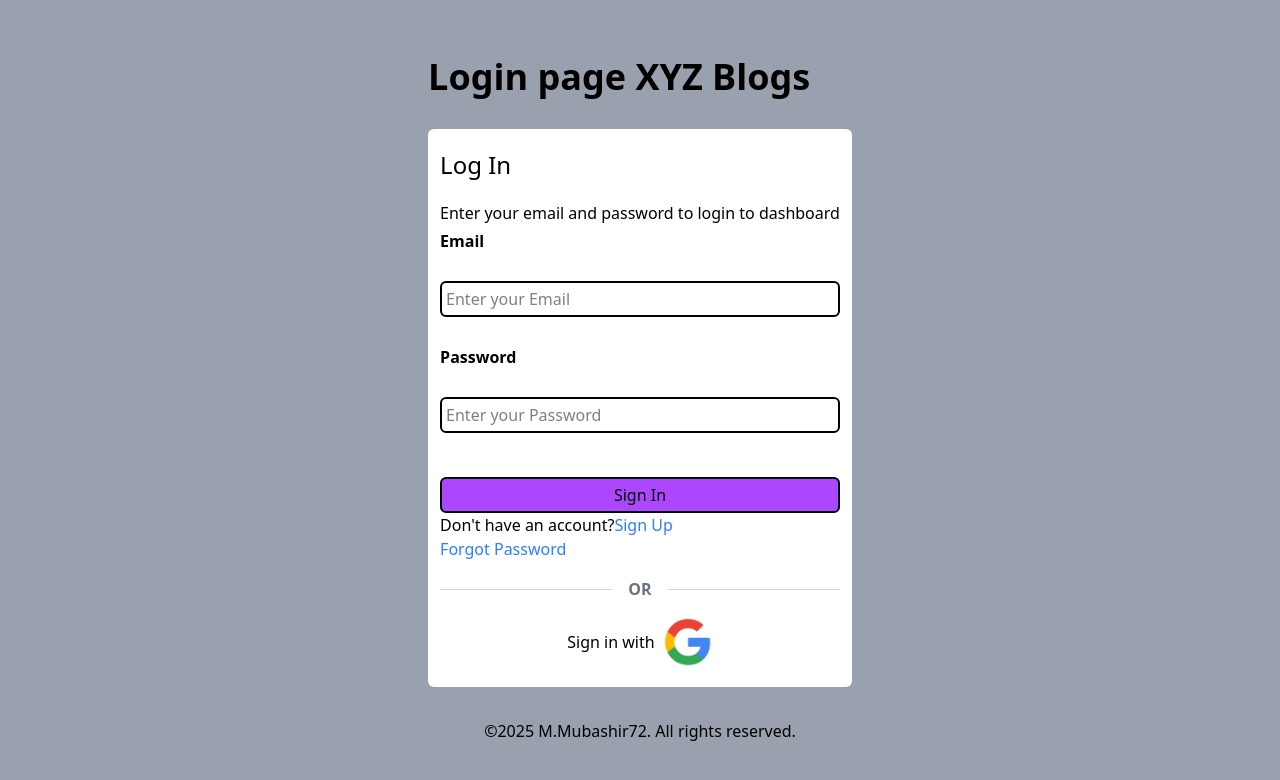
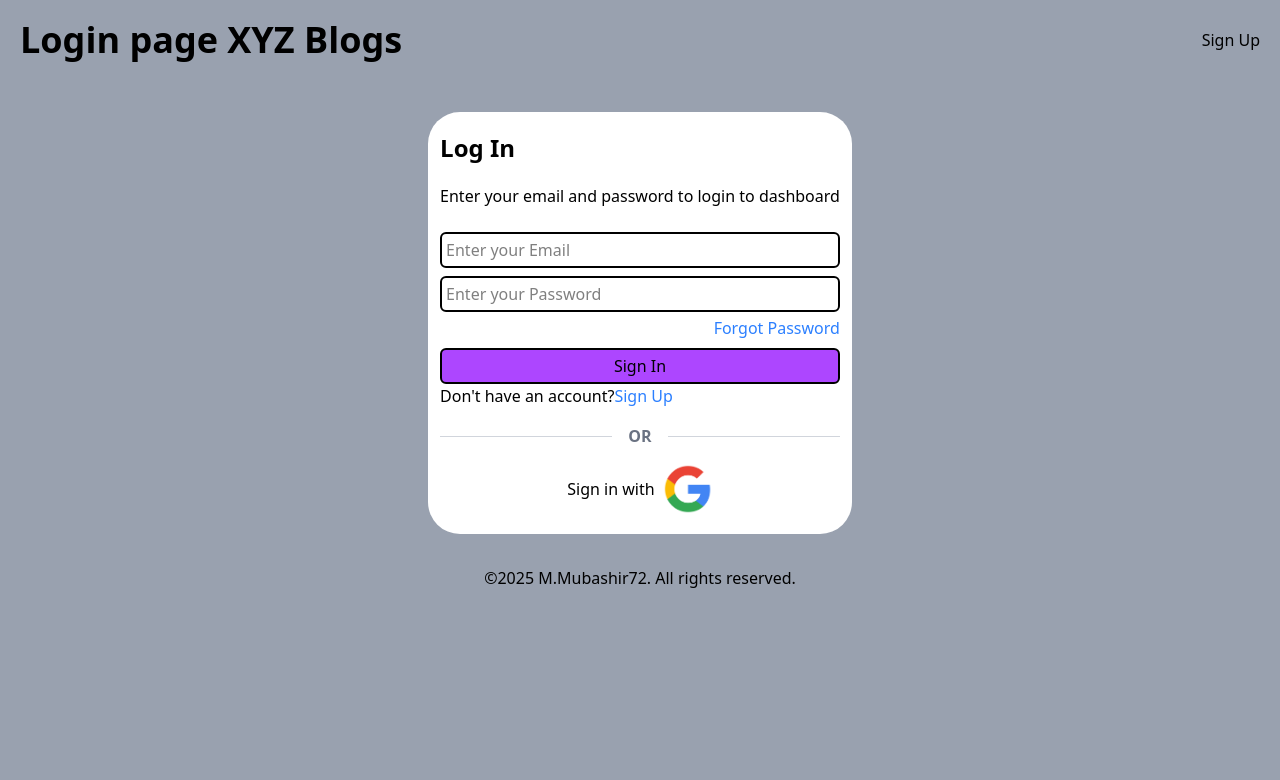
Before and after one commit to mubashir72/Login-Page-React, a React (Vite) app: page / in a window 1280 px wide. Shown: the top 780 px of the page. Built offline with nearby package versions, Linux system fonts and the light colour scheme.

Commit message:
files updated

```diff
--- a/src/Header.jsx
+++ b/src/Header.jsx
@@ -1,8 +1,14 @@
+import { Link } from "react-router-dom";
 import "./index.css";
 export const Header = () => {
   return (
-    <>
-      <h1 className="font-bold text-4xl">Login page XYZ Blogs</h1>
-    </>
+    <div className="flex justify-between items-center w-full">
+      <h1 className="font-bold text-4xl p-5">Login page XYZ Blogs</h1>
+      <span className="p-5 ">
+        <Link className="text-black-700 " to="/signup">
+          Sign Up
+        </Link>
+      </span>
+    </div>
   );
 };
--- a/src/LoginForm.jsx
+++ b/src/LoginForm.jsx
@@ -4,33 +4,35 @@ import { Link } from "react-router-dom";
 // import { SignUpForm } from "./components/register/SignUpForm";
 export const LoginForm = () => {
   return (
-    <section>
-      <form className=" p-3 w-full max-w-s grid place-content-center pt-5 pb-5 rounded-md bg-white mt-8 mb-8 ">
-        <h2 className="text-2xl pb-5">Log In</h2>
+    <section className="grid place-content-center  flex flex-col">
+      <form className=" p-3 w-full max-w-s grid place-content-center pt-5 pb-5 rounded-4xl bg-white mt-8 mb-8 ">
+        <h2 className="text-2xl pb-5 font-bold">Log In</h2>
         <p>Enter your email and password to login to dashboard</p>
-        <label className="label">
+        {/* <label className="label">
           <b>Email</b>
-        </label>
+        </label> */}
         <br />
         <input
-          className="input"
+          className="input mb-2"
           type="email"
           placeholder="Enter your Email"
           required
         />
-        <br />
-        <label className="label">
+        {/* <label className="label">
           <b>Password</b>
-        </label>
-        <br />
+        </label> */}
         <input
-          className="input"
+          className="input mb-1"
           type="password"
           placeholder="Enter your Password"
           required
         />
-        <br />
-        <button className="rounded-md p-1  w-full mt-5 bg-purple-500 border-2 ">
+        <span className=" text-right">
+          <a className="text-blue-500" href="">
+            Forgot Password
+          </a>
+        </span>
+        <button className="rounded-md p-1  w-full mt-2 bg-purple-500 border-2 ">
           Sign In
         </button>
 
@@ -42,11 +44,7 @@ export const LoginForm = () => {
             </Link>
           </span>
         </p>
-        <span>
-          <a className="text-blue-500" href="">
-            Forgot Password
-          </a>
-        </span>
+
         <div className="flex items-center gap-4 my-4">
           <hr className="flex-grow border-t border-gray-300" />
           <span className="text-gray-500 font-semibold">OR</span>
--- a/src/components/Home.jsx
+++ b/src/components/Home.jsx
@@ -3,7 +3,7 @@ import { LoginForm } from "../LoginForm";
 
 export const Home = () => {
   return (
-    <div className="bg-gray-400 grid place-content-center min-h-screen flex flex-col ">
+    <div className="bg-gray-400  min-h-screen">
       <Header />
       <LoginForm />
       <footer className="text-center ">
--- a/src/components/register/SignUpForm.jsx
+++ b/src/components/register/SignUpForm.jsx
@@ -5,39 +5,35 @@ export const SignUpForm = () => {
       <form className=" p-3 w-full max-w-s grid place-content-center pt-5 pb-5 rounded-md bg-white mt-8 mb-8 ">
         <h2 className="text-2xl pb-5">Sign Up</h2>
         <p>Enter your credentials to sign up</p>
-        <label className="label">
+        {/* <label className="label">
           <b>Email</b>
-        </label>
-        <br />
+        </label> */}
+
         <input
-          className="input"
+          className="input mb-2"
           type="email"
           placeholder="Enter your Email"
           required
         />
-        <br />
-        <label className="label">
+
+        {/* <label className="label">
           <b>Password</b>
-        </label>
-        <br />
+        </label> */}
+
         <input
-          className="input"
+          className="input mb-2"
           type="password"
           placeholder="Enter your Password"
           required
         />
-        <br />
-        <label className="label">
-          <b>Confirm Password</b>
-        </label>
-        <br />
+
         <input
-          className="input"
+          className="input mb-2"
           type="password"
-          placeholder="Enter your Password"
+          placeholder="Confirm your Password"
           required
         />
-        <br />
+
         <button className="rounded-md p-1  w-full mt-5 bg-purple-500 border-2 ">
           Sign Up
         </button>
```
